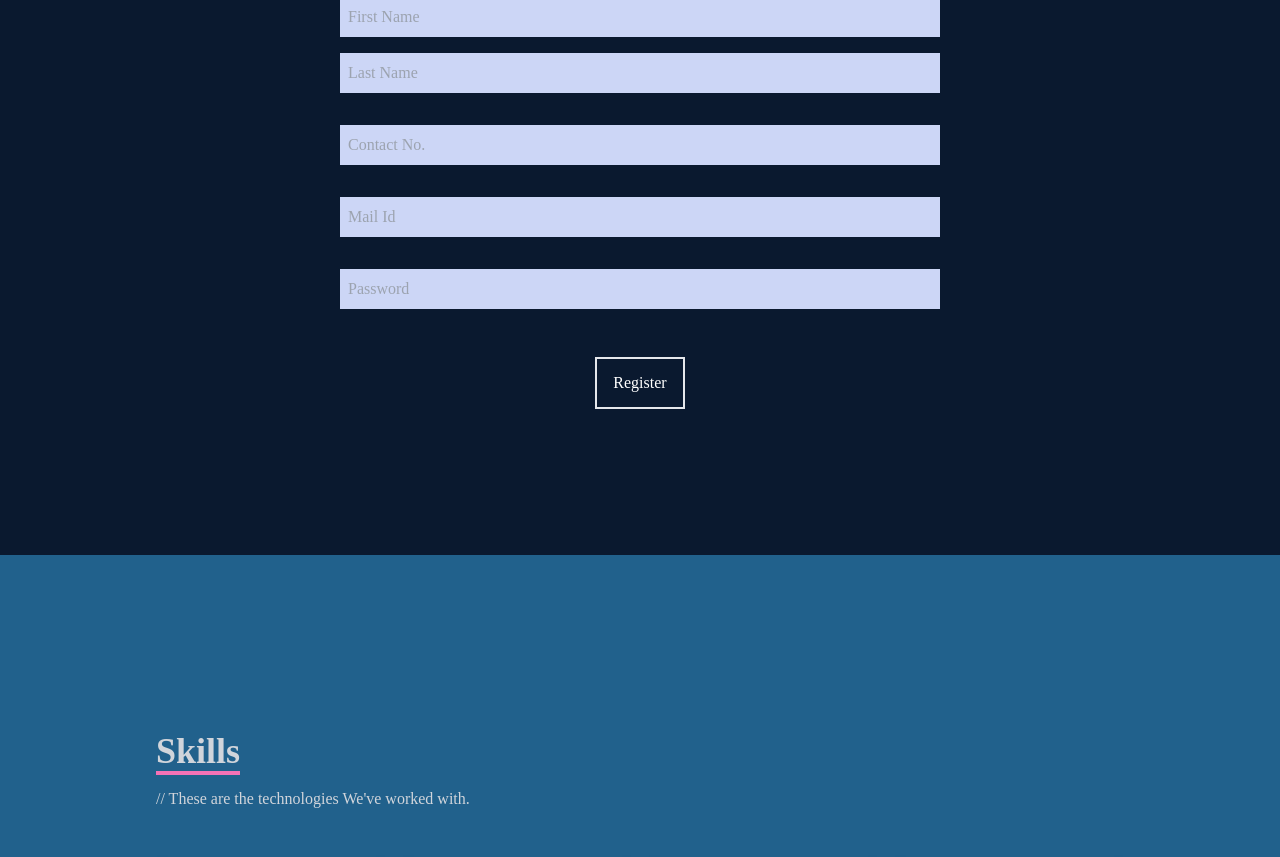
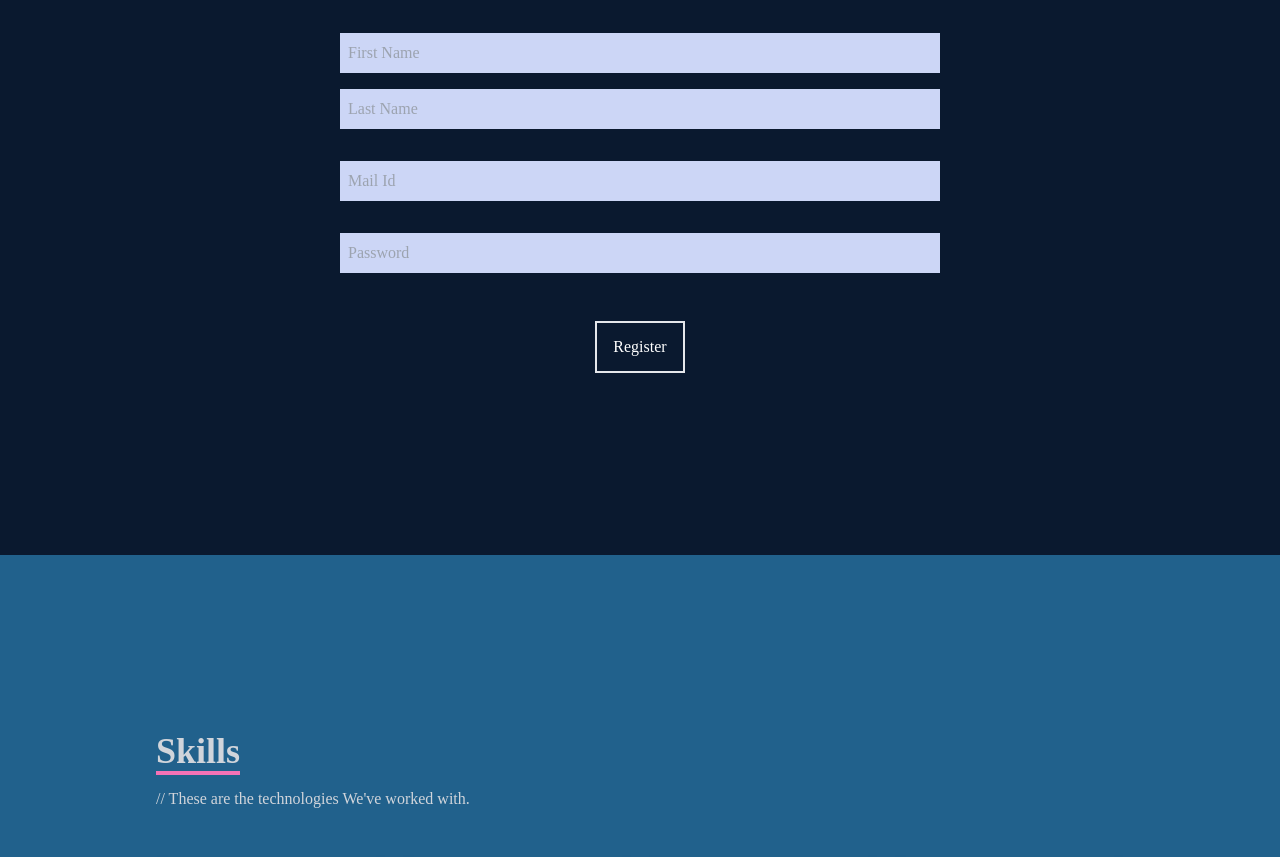
Before and after one commit to Saurav-Gupta-13/grp_port, a React (Create React App) app: page / in a window 1280 px wide. Shown: the part 2920-3777 px from the top of the page. Built offline with nearby package versions, Linux system fonts and the light colour scheme; what @aws-amplify/datastore would draw is missing.

Commit message:
initial commit

```diff
--- a/src/RegisterPage.jsx
+++ b/src/RegisterPage.jsx
@@ -5,7 +5,7 @@ import { Register } from './models';
 function RegisterPage() {
   const [firstName, setFirstName] = useState("");
   const [lastName, setLastName] = useState("");
-  const [number, setNumber] = useState("");
+
   const [mail, setMail] = useState("");
   const [password, setPassword] = useState("");
 
@@ -17,9 +17,7 @@ function RegisterPage() {
     setLastName(event.target.value);
   };
 
-  const handleNumberChange = (event) => {
-    setNumber(event.target.value);
-  };
+
 
   const handleMailChange = (event) => {
     setMail(event.target.value);
@@ -37,7 +35,6 @@ function RegisterPage() {
         new Register({
           "firstName":firstName,
           "lastName":lastName,
-          "number":number,
           "mail":mail,
           "password":password,
 
@@ -46,7 +43,7 @@ function RegisterPage() {
       console.log("Registration successful!");
       console.log("First Name: ", firstName);
       console.log("Last Name: ", lastName);
-      console.log("Contact: ", number);
+
       console.log("Email: ", mail);
       console.log("Password: ", password);
     } catch (error) {
@@ -94,16 +91,7 @@ function RegisterPage() {
           required
         />
 
-        <input
-          className="my-4 bg-[#ccd6f6] p-2"
-          placeholder="Contact No."
-          name="Cnumber"
-          type="text"
-          id="number"
-          value={number}
-          onChange={handleNumberChange}
-          required
-        />
+
 
         <input
           className="my-4 bg-[#ccd6f6] p-2"
```
